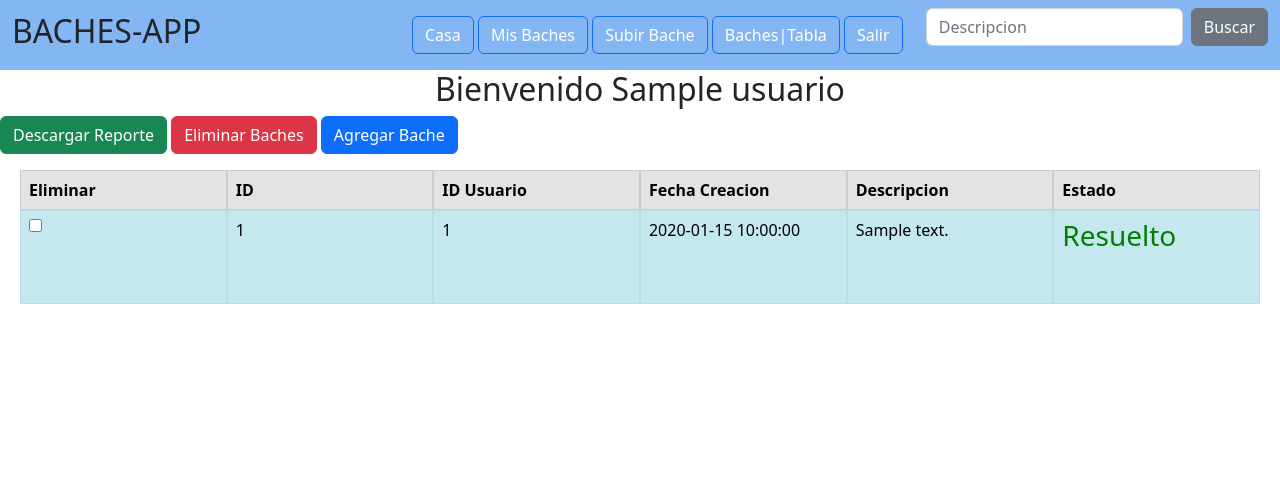
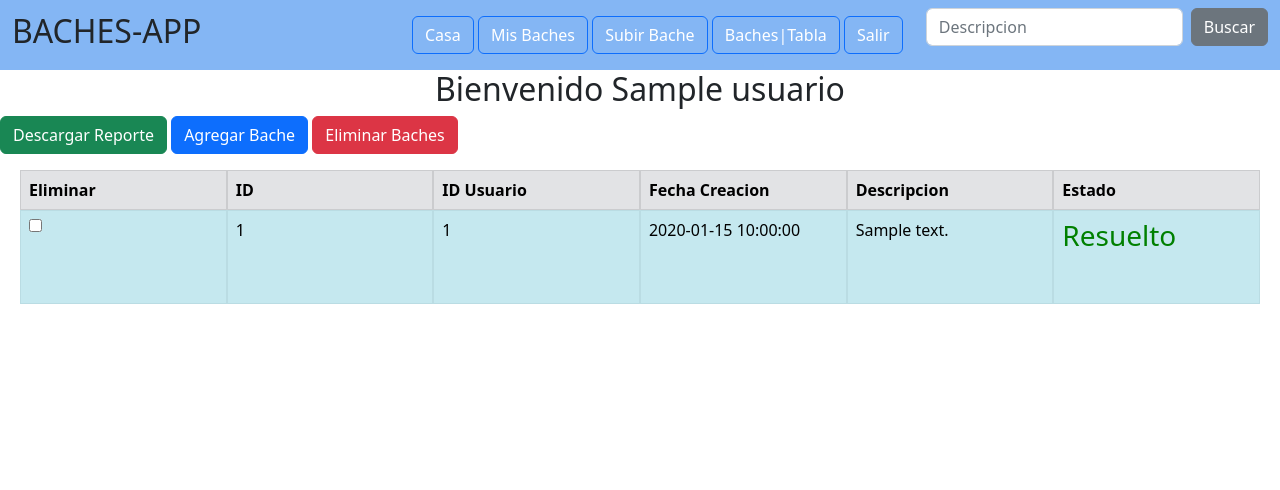
Before and after one commit to IsaacEhuan/ProyectoF_DAW, a Laravel app: page /baches in a window 1280 px wide. Shown: the top 490 px of the page. Run offline with Laravel 9, Linux system fonts and the light colour scheme; a user stored in the database is signed in; tables that the repository leaves empty hold one stand-in row (values such as "Sample post"); grey boxes marked "Sample" are stand-in pictures; some libraries are stand-ins or nearby versions.

Commit message:
Correcion del proyecto

```diff
--- a/baches-app/resources/views/baches/tablaBaches.blade.php
+++ b/baches-app/resources/views/baches/tablaBaches.blade.php
@@ -2,14 +2,15 @@
 
 <div>
 <a class="btn btn-success" href="{{route('descargar')}}">Descargar Reporte</a>
-    <input class="btn btn-danger" type="submit" value="Eliminar Baches">
+
     <a class="btn btn-primary" href="{{route('crearBache')}}">Agregar Bache</a>
+    <button class="btn btn-danger" onclick="document.getElementById('form').submit()";"value="Eliminar Baches">Eliminar Baches</button>
     <div class="table-wrapper-scroll-y my-custom-scrollbar">
-    <form method="POST" action="{{route('tablaBaches')}}">
+    <form method="POST" action="{{route('tablaBaches')}}"id="form">
     @csrf
     @method('DELETE')
     <p></p>
-    <table class="table table-bordered table-striped mb-0">
+    <table class="table table-bordered table-striped mb-0" >
         <thead class="table-secondary">
         <tr class="d-flex">
             <th class="col-2">Eliminar</th>
```
